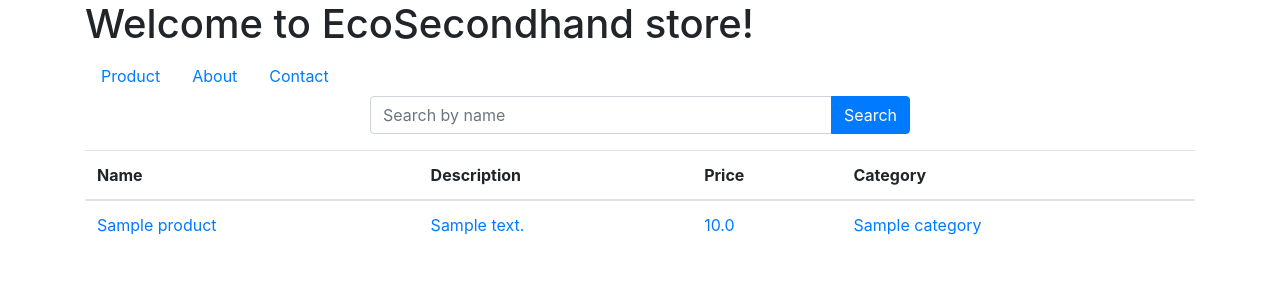
After one commit to CongInCA/ecommerce_project, a Rails app: page /products in a window 1280 px wide. The commit adds this page. Shown: the top 300 px of the page. Run offline with Rails 7, Linux system fonts and the light colour scheme; tables that the repository leaves empty hold one stand-in row (values such as "Sample post"); style sheets or scripts are compiled from the project's sources; parts of the project's set-up code (start-up, migrations or seed data) failed here and were passed over; some libraries are stand-ins or nearby versions.

Commit message:
Implement 2.1 2.2 2.5

```diff
--- /dev/null
+++ b/app/controllers/categories_controller.rb
@@ -0,0 +1,6 @@
+class CategoriesController < ApplicationController
+    def show
+        @category = Category.find(params[:id])
+        @products = @category.products.page(params[:page]).per(20)
+    end
+end
--- /dev/null
+++ b/app/controllers/products_controller.rb
@@ -0,0 +1,10 @@
+class ProductsController < ApplicationController
+    def index
+        @products = Product.page(params[:page]).per(20)
+      end
+
+    def show
+    @product = Product.find(params[:id])
+    @category = Category.find(@product.category_id)
+    end
+end
--- /dev/null
+++ b/app/helpers/categories_helper.rb
@@ -0,0 +1,2 @@
+module CategoriesHelper
+end
--- /dev/null
+++ b/app/helpers/products_helper.rb
@@ -0,0 +1,2 @@
+module ProductsHelper
+end
--- a/app/models/category.rb
+++ b/app/models/category.rb
@@ -1,5 +1,7 @@
 class Category < ApplicationRecord
     has_many :products
+
+    include Kaminari::PageScopeMethods
 
     def self.ransackable_associations(auth_object = nil)
         ["products"]
--- a/app/views/layouts/application.html.erb
+++ b/app/views/layouts/application.html.erb
@@ -17,6 +17,7 @@
       <h1>Welcome to EcoSecondhand store!</h1>
       <nav>
         <ul class="nav">
+          <li class="nav-item"><%= link_to 'Product', products_path, class: "nav-link" %></li>
           <li class="nav-item"><%= link_to 'About', about_path, class: "nav-link" %></li>
           <li class="nav-item"><%= link_to 'Contact', contact_path, class: "nav-link" %></li>
         </ul>
--- /dev/null
+++ b/app/views/products/index.html.erb
@@ -0,0 +1,41 @@
+<div class="container">
+  <div class="row">
+    <div class="col-md-6 offset-md-3">
+      <%= form_tag products_path, method: :get do %>
+        <div class="input-group mb-3">
+          <%= text_field_tag :query, params[:query], class: "form-control", placeholder: "Search by name" %>
+          <div class="input-group-append">
+            <%= submit_tag "Search", class: "btn btn-primary" %>
+          </div>
+        </div>
+      <% end %>
+    </div>
+  </div>
+</div>
+
+<div class="container">
+  <table class="table">
+    <thead>
+      <tr>
+        <th>Name</th>
+        <th>Description</th>
+        <th>Price</th>
+        <th>Category</th>
+      </tr>
+    </thead>
+    <tbody>
+      <% @products.each do |product| %>
+        <tr>
+          <td><%= link_to product.name, product_path(product) %></td>
+          <td><%= link_to product.description, product_path(product) %></td>
+          <td><%= link_to product.price, product_path(product) %></td>
+          <td><%= link_to product.category.name, product_path(product) %></td>
+        </tr>
+      <% end %>
+    </tbody>
+  </table>
+</div>
+
+<div class="container">
+  <%= paginate @products %>
+</div>
--- a/config/routes.rb
+++ b/config/routes.rb
@@ -10,6 +10,8 @@ Rails.application.routes.draw do
   get 'about', to: 'pages#about'
   get 'contact', to: 'pages#contact'
 
-  # Defines the root path route ("/")
-  # root "posts#index"
+  resources :products, only: [:index, :show]
+  resources :categories, only: [:show]
+
+  root "products#index"
 end
```
Also changed, not shown: app/models/product.rb (+6 -4 lines), app/views/categories/show.html.erb (added, +25 -0 lines), app/views/products/show.html.erb (added, +10 -0 lines), db/seeds.rb (+72 -8 lines), test/controllers/categories_controller_test.rb (added, +7 -0 lines), test/controllers/products_controller_test.rb (added, +7 -0 lines), Gemfile, Gemfile.lock.
